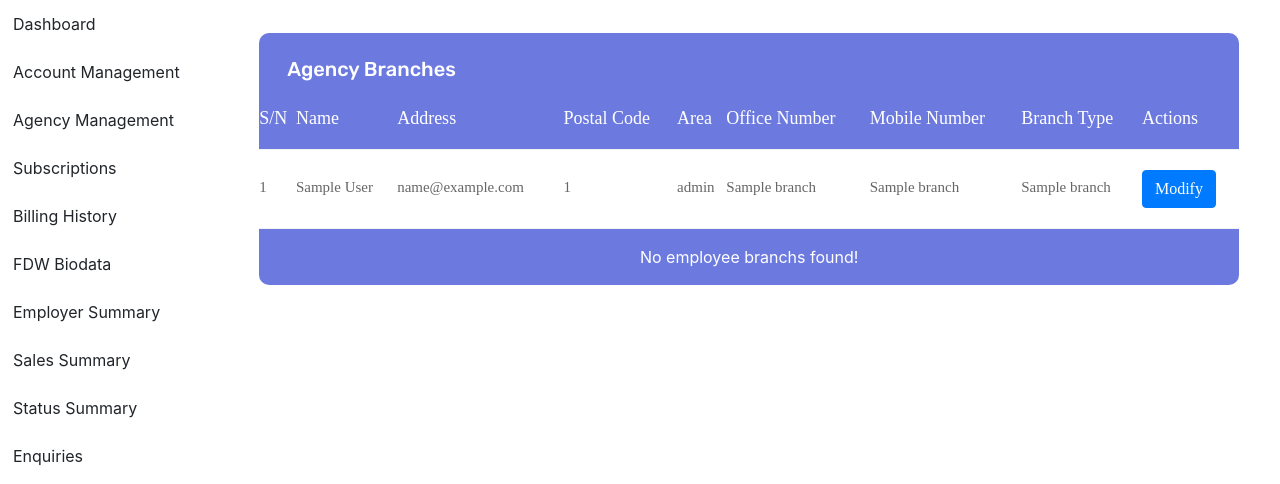
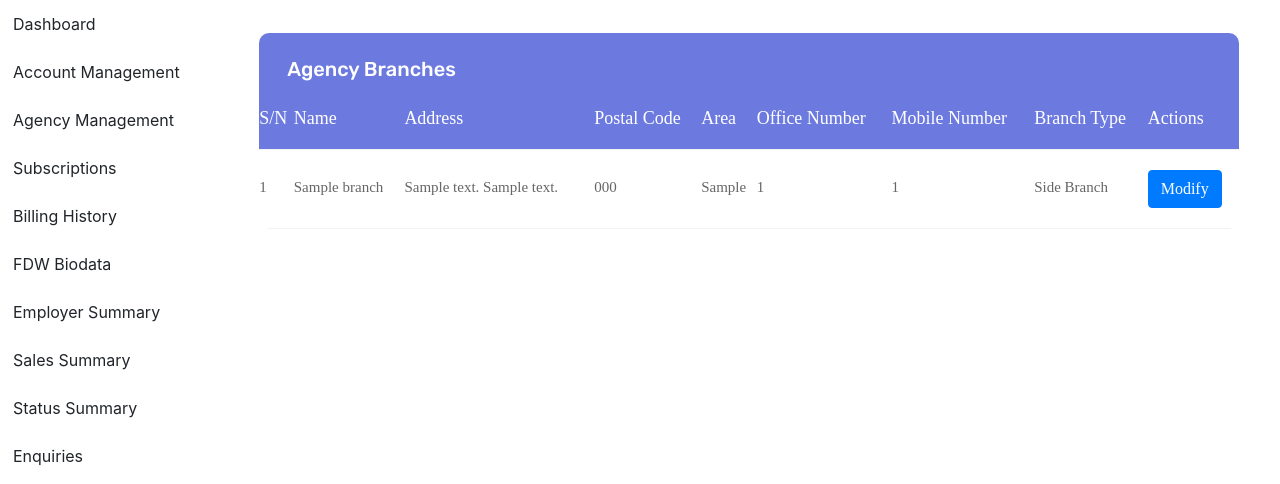
Before and after one commit to johnbenedictyan/Online-Helper-Website, a Django app: template dashboard/templates/list/dashboard-agency-branch-list.html in a window 1280 px wide. Shown: the part 89-573 px from the top of the page. Run offline with Django 3.2, Linux system fonts and the light colour scheme; the template is opened without the code that fills it: most values are stand-ins (such as "Sample title", 1, 10 or a date in 2020); some libraries are stand-ins or nearby versions.

Commit message:
Corrected the referencing in the dashboard agency branch list.

```diff
--- a/dashboard/templates/list/dashboard-agency-branch-list.html
+++ b/dashboard/templates/list/dashboard-agency-branch-list.html
@@ -9,7 +9,7 @@
                         <div class="col">
                             <h5 class="pt-3 pl-4 mt-2 ml-1 d-inline-block">Agency Branches</h5>
                             {% if authority == 'Agency Owners' or authority == 'Agency Administrators' %}
-                            <a href="{% url 'agency_employee_create' %}" class="btn btn-warning mr-4 my-3 float-right">Add New Branch</a>
+                            <a href="{% url 'agency_branch_create' %}" class="btn btn-warning mr-4 my-3 float-right">Add New Branch</a>
                             {% endif %}
                         </div>
                     </div>
@@ -48,37 +48,41 @@
                                 <div class="cell" data-title="S/N">
                                     {{branch.pk}}
                                 </div>
-                                <div class="cell" data-title="Name">
-                                    {{branch.first_name}} {{branch.last_name}}
+                                <div class="cell">
+                                    {{branch.name}}
                                 </div>
                                 <div class="cell" data-title="Address">
-                                    {{branch.user.email}}
+                                    {{branch.address_1}} {{branch.address_2}}
                                 </div>
                                 <div class="cell" data-title="Postal Code">
-                                    {{branch.ea_personnel_number}}
+                                    {{branch.postal_code}}
                                 </div>
                                 <div class="cell" data-title="Area">
-                                    {{branch.get_role_display}}
+                                    {{branch.get_area_display}}
                                 </div>
                                 <div class="cell" data-title="Office Number">
-                                    {{branch.branch.name}}
+                                    {{branch.office_number}}
                                 </div>
                                 <div class="cell" data-title="Mobile Number">
-                                    {{branch.branch.name}}
+                                    {{branch.mobile_number}}
                                 </div>
                                 <div class="cell" data-title="Branch Type">
-                                    {{branch.branch.name}}
+                                    {% if branch.main_branch == True %}
+                                    Main Branch
+                                    {% else %}
+                                    Side Branch
+                                    {% endif %}
                                 </div>
                                 <div class="cell" data-title="Actions">
-                                    <a href="{% url 'agency_employee_update' branch.pk %}" class="btn btn-primary">Modify</a>
+                                    <a href="{% url 'agency_branch_update' branch.pk %}" class="btn btn-primary">Modify</a>
                                 </div>
                             </div>
                         {% endfor %}
                     </div>
                     <div class="row table-empty-footer">
                         <div class="col text-center">
-                            {% if not branchs %}
-                            <p class="mt-3">No employee branchs found!</p>
+                            {% if not branches %}
+                            <p class="mt-3">No Agency Branches found!</p>
                             {% endif %}
                         </div>
                     </div>
```
